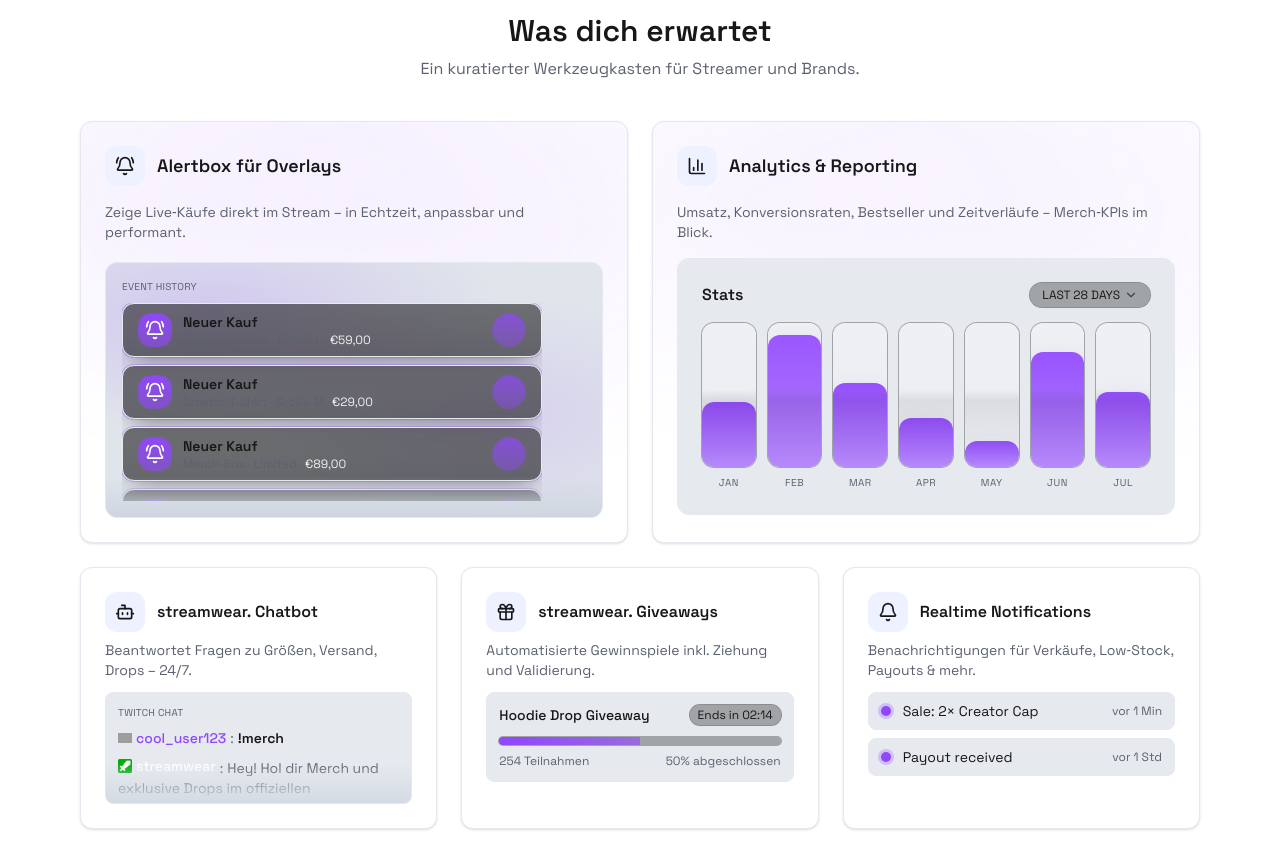
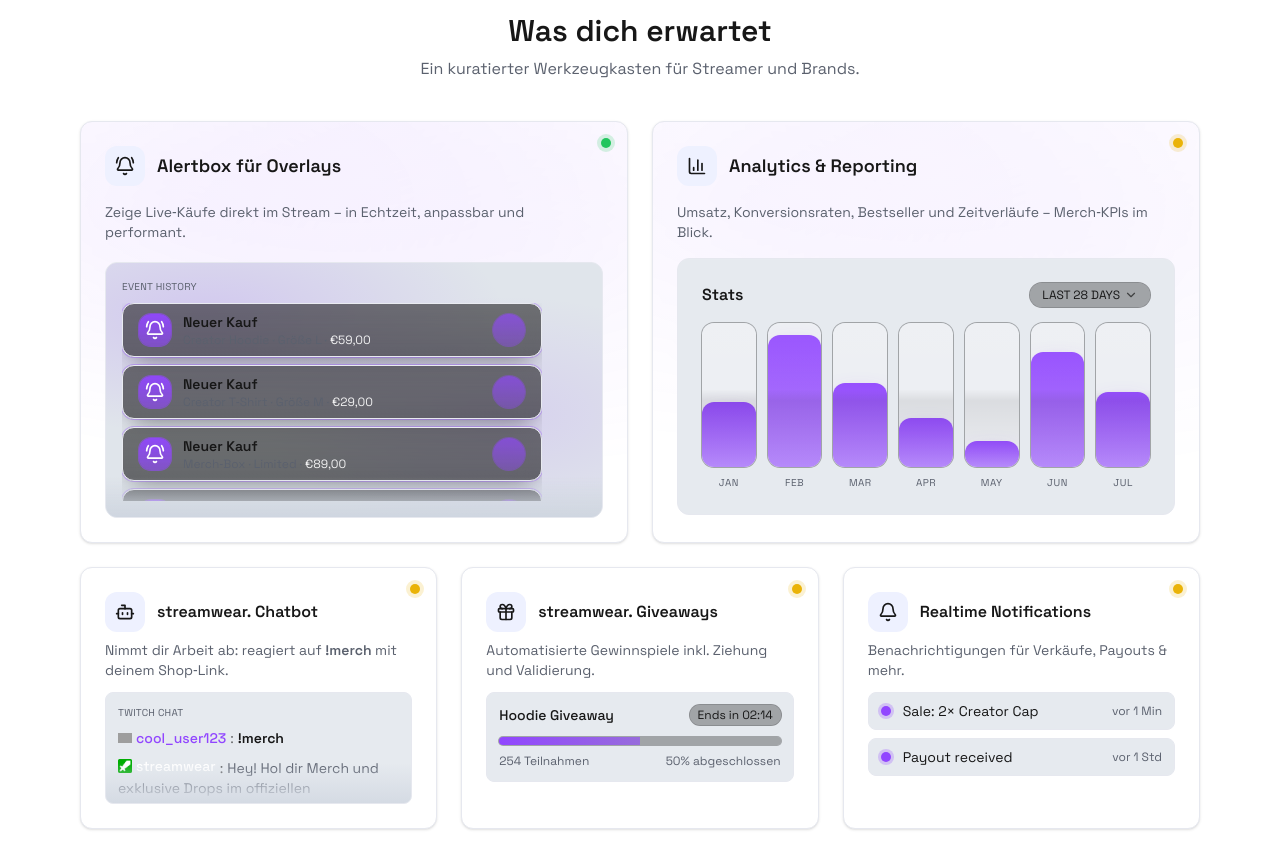
Before and after one commit to juliansngr/streamwear-tools, a Next.js app: page / in a window 1280 px wide. Shown: the part 620-1488 px from the top of the page. Built offline with nearby package versions, Linux system fonts and the light colour scheme; grey boxes are pictures that could not be loaded.

Commit message:
add bento grid

```diff
--- a/components/Features.jsx
+++ b/components/Features.jsx
@@ -1,8 +1,17 @@
+"use client";
 import Image from "next/image";
 import { Card } from "@/components/ui/card";
 import { BellRing, Bot, Gift, BarChart3, Bell, ChevronDown } from "lucide-react";
 
 export function Features() {
+  const handleGlow = (e) => {
+    const el = e.currentTarget;
+    const rect = el.getBoundingClientRect();
+    const x = e.clientX - rect.left;
+    const y = e.clientY - rect.top;
+    el.style.setProperty("--x", `${x}px`);
+    el.style.setProperty("--y", `${y}px`);
+  };
   const chartData = [
     { label: "JAN", value: 45 },
     { label: "FEB", value: 92 },
@@ -22,8 +31,16 @@ export function Features() {
       {/* Bento Grid */}
       <div className="mt-10 grid auto-rows-[minmax(140px,auto)] grid-cols-1 gap-6 sm:auto-rows-[minmax(150px,auto)] sm:grid-cols-6">
         {/* Alertbox (groß) */}
-        <Card className="relative overflow-hidden sm:col-span-3 sm:row-span-2 p-6 flex flex-col gap-4">
+        <Card onMouseMove={handleGlow} className="group relative overflow-hidden sm:col-span-3 sm:row-span-2 p-6 flex flex-col gap-4">
           <div className="absolute inset-0 bg-gradient-hero opacity-25" />
+          <div
+            className="pointer-events-none absolute inset-0 opacity-0 transition-opacity duration-300 group-hover:opacity-100 mix-blend-screen"
+            style={{
+              background:
+                "radial-gradient(720px 720px at var(--x) var(--y), rgba(145,70,255,0.14), transparent 60%), radial-gradient(560px 560px at var(--x) var(--y), rgba(255,255,255,0.08), transparent 62%), radial-gradient(1100px 640px at var(--x) var(--y), rgba(145,70,255,0.05), transparent 80%)",
+            }}
+          />
+          <span className="absolute right-4 top-4 z-10 inline-block h-2.5 w-2.5 rounded-full bg-[#22c55e] shadow-[0_0_0_4px_rgba(34,197,94,0.18)]" title="Verfügbar" />
           <div className="relative flex items-center gap-3">
             <span className="inline-flex h-10 w-10 items-center justify-center rounded-md bg-[var(--secondary)]">
               <BellRing className="h-5 w-5" />
@@ -102,8 +119,16 @@ export function Features() {
         </Card>
 
         {/* Analytics (groß) */}
-        <Card className="relative overflow-hidden sm:col-span-3 sm:row-span-2 p-6 flex flex-col gap-4">
+        <Card onMouseMove={handleGlow} className="group relative overflow-hidden sm:col-span-3 sm:row-span-2 p-6 flex flex-col gap-4">
           <div className="absolute inset-0 bg-gradient-hero opacity-20" />
+          <div
+            className="pointer-events-none absolute inset-0 opacity-0 transition-opacity duration-300 group-hover:opacity-100 mix-blend-screen"
+            style={{
+              background:
+                "radial-gradient(720px 720px at var(--x) var(--y), rgba(145,70,255,0.14), transparent 60%), radial-gradient(560px 560px at var(--x) var(--y), rgba(255,255,255,0.08), transparent 62%), radial-gradient(1100px 640px at var(--x) var(--y), rgba(145,70,255,0.05), transparent 80%)",
+            }}
+          />
+          <span className="absolute right-4 top-4 z-10 inline-block h-2.5 w-2.5 rounded-full bg-[#eab308] shadow-[0_0_0_4px_rgba(234,179,8,0.18)]" title="Coming soon" />
           <div className="relative flex items-center gap-3">
             <span className="inline-flex h-10 w-10 items-center justify-center rounded-md bg-[var(--secondary)]">
               <BarChart3 className="h-5 w-5" />
@@ -140,14 +165,22 @@ export function Features() {
         </Card>
 
         {/* Chatbot */}
-        <Card className="relative overflow-hidden sm:col-span-2 sm:row-span-1 p-6">
+        <Card onMouseMove={handleGlow} className="group relative overflow-hidden sm:col-span-2 sm:row-span-1 p-6">
+          <div
+            className="pointer-events-none absolute inset-0 opacity-0 transition-opacity duration-300 group-hover:opacity-100 mix-blend-screen"
+            style={{
+              background:
+                "radial-gradient(520px 520px at var(--x) var(--y), rgba(145,70,255,0.12), transparent 60%), radial-gradient(380px 380px at var(--x) var(--y), rgba(255,255,255,0.06), transparent 62%)",
+            }}
+          />
+          <span className="absolute right-4 top-4 z-10 inline-block h-2.5 w-2.5 rounded-full bg-[#eab308] shadow-[0_0_0_4px_rgba(234,179,8,0.18)]" title="Coming soon" />
           <div className="relative flex items-center gap-3">
             <span className="inline-flex h-10 w-10 items-center justify-center rounded-md bg-[var(--secondary)]">
               <Bot className="h-5 w-5" />
             </span>
             <h3 className="text-base font-semibold">streamwear. Chatbot</h3>
           </div>
-          <p className="mt-2 text-sm text-[var(--muted-foreground)]">Beantwortet Fragen zu Größen, Versand, Drops – 24/7.</p>
+          <p className="mt-2 text-sm text-[var(--muted-foreground)]">Nimmt dir Arbeit ab: reagiert auf <span className="font-semibold">!merch</span> mit deinem Shop‑Link.</p>
           {/* Twitch-like Chat Preview */}
           <div className="mt-3 relative rounded-[var(--radius-sm)] border border-default bg-[color-mix(in_hsl,var(--muted),black_4%)] p-3 h-28 overflow-hidden">
             <div className="text-[10px] uppercase tracking-wide text-[var(--muted-foreground)]">Twitch Chat</div>
@@ -191,7 +224,15 @@ export function Features() {
         </Card>
 
         {/* Giveaways */}
-        <Card className="relative overflow-hidden sm:col-span-2 sm:row-span-1 p-6">
+        <Card onMouseMove={handleGlow} className="group relative overflow-hidden sm:col-span-2 sm:row-span-1 p-6">
+          <div
+            className="pointer-events-none absolute inset-0 opacity-0 transition-opacity duration-300 group-hover:opacity-100 mix-blend-screen"
+            style={{
+              background:
+                "radial-gradient(520px 520px at var(--x) var(--y), rgba(145,70,255,0.12), transparent 60%), radial-gradient(380px 380px at var(--x) var(--y), rgba(255,255,255,0.06), transparent 62%)",
+            }}
+          />
+          <span className="absolute right-4 top-4 z-10 inline-block h-2.5 w-2.5 rounded-full bg-[#eab308] shadow-[0_0_0_4px_rgba(234,179,8,0.18)]" title="Coming soon" />
           <div className="relative flex items-center gap-3">
             <span className="inline-flex h-10 w-10 items-center justify-center rounded-md bg-[var(--secondary)]">
               <Gift className="h-5 w-5" />
@@ -202,7 +243,7 @@ export function Features() {
           {/* Giveaway Preview */}
           <div className="mt-3 rounded-[var(--radius-sm)] border border-default bg-[color-mix(in_hsl,var(--muted),black_4%)] p-3">
             <div className="flex items-center justify-between text-sm">
-              <div className="font-medium">Hoodie Drop Giveaway</div>
+              <div className="font-medium">Hoodie Giveaway</div>
               <div className="rounded-md bg-black/30 px-2 py-0.5 text-xs ring-1 ring-black/40">Ends in 02:14</div>
             </div>
             <div className="mt-3 h-2 w-full overflow-hidden rounded-full bg-black/30 ring-1 ring-black/30">
@@ -216,14 +257,22 @@ export function Features() {
         </Card>
 
         {/* Realtime Notifications */}
-        <Card className="relative overflow-hidden sm:col-span-2 sm:row-span-1 p-6">
+        <Card onMouseMove={handleGlow} className="group relative overflow-hidden sm:col-span-2 sm:row-span-1 p-6">
+          <div
+            className="pointer-events-none absolute inset-0 opacity-0 transition-opacity duration-300 group-hover:opacity-100 mix-blend-screen"
+            style={{
+              background:
+                "radial-gradient(520px 520px at var(--x) var(--y), rgba(145,70,255,0.12), transparent 60%), radial-gradient(380px 380px at var(--x) var(--y), rgba(255,255,255,0.06), transparent 62%)",
+            }}
+          />
+          <span className="absolute right-4 top-4 z-10 inline-block h-2.5 w-2.5 rounded-full bg-[#eab308] shadow-[0_0_0_4px_rgba(234,179,8,0.18)]" title="Coming soon" />
           <div className="relative flex items-center gap-3">
             <span className="inline-flex h-10 w-10 items-center justify-center rounded-md bg-[var(--secondary)]">
               <Bell className="h-5 w-5" />
             </span>
             <h3 className="text-base font-semibold">Realtime Notifications</h3>
           </div>
-          <p className="mt-2 text-sm text-[var(--muted-foreground)]">Benachrichtigungen für Verkäufe, Low‑Stock, Payouts & mehr.</p>
+          <p className="mt-2 text-sm text-[var(--muted-foreground)]">Benachrichtigungen für Verkäufe, Payouts & mehr.</p>
           {/* Notifications Preview */}
           <div className="mt-3 space-y-2">
             {[
```
